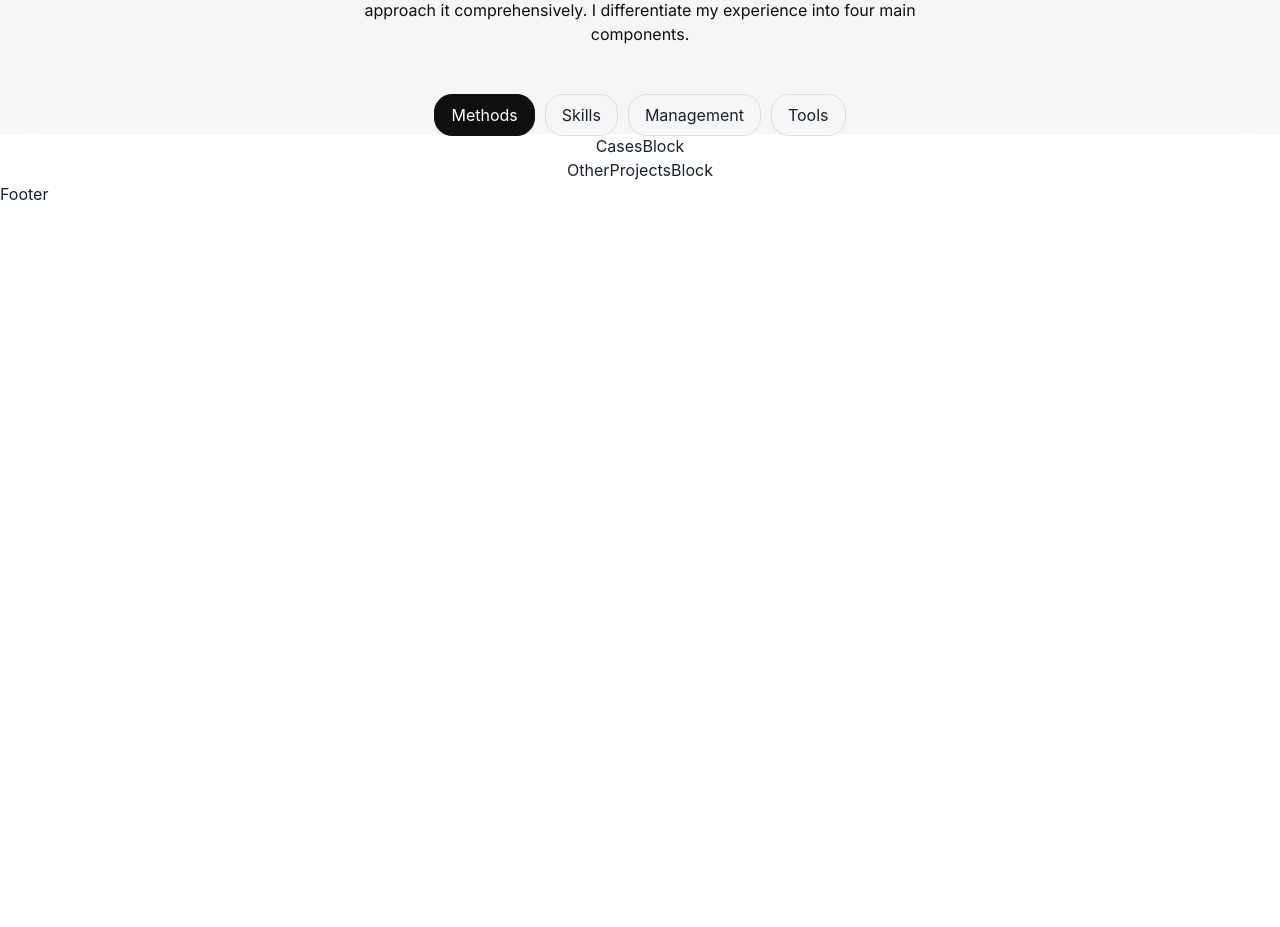
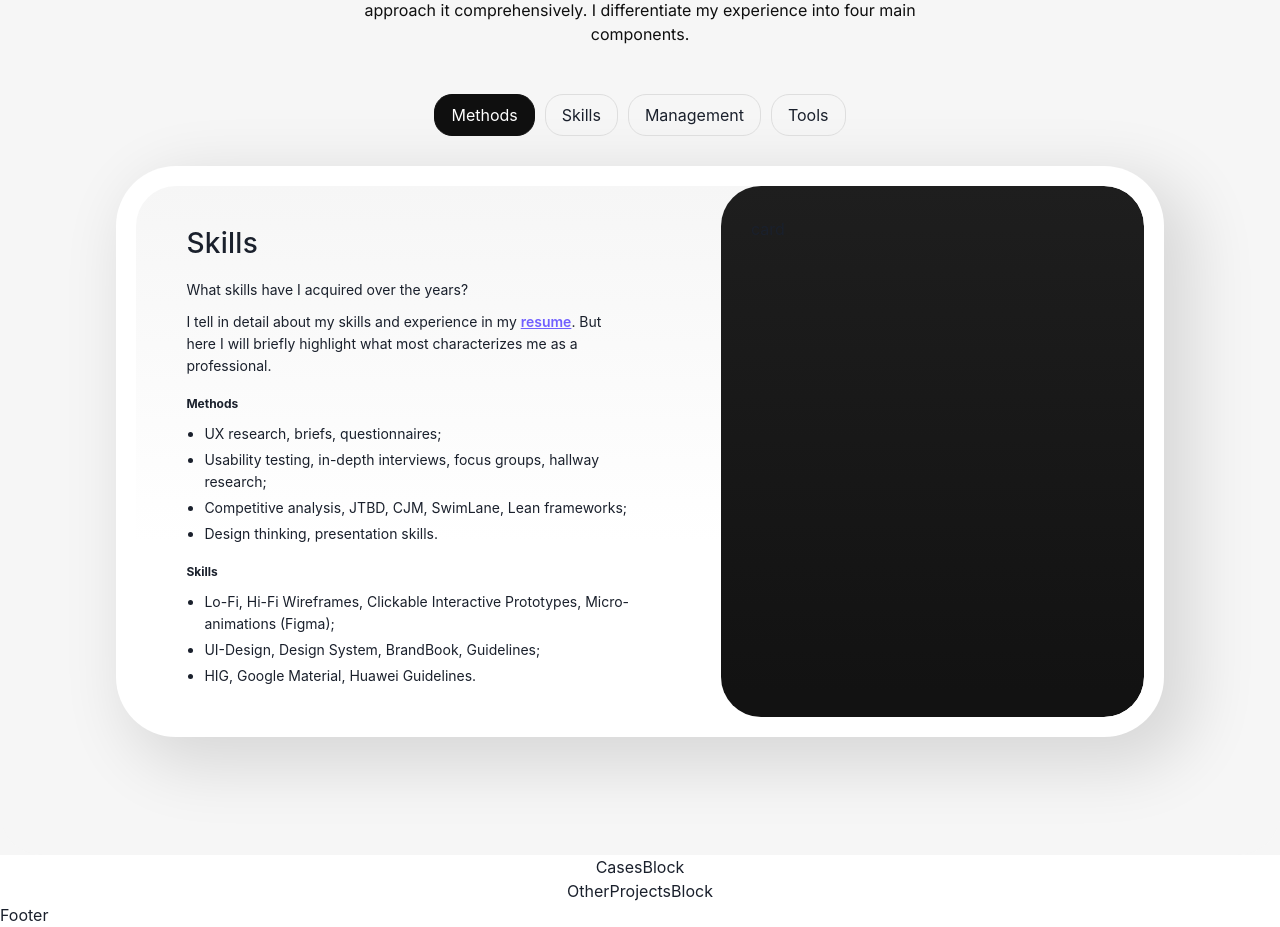
Before and after one commit to Sh4n-Oldone/better-call-maria, a React (Vite) app: page / in a window 1280 px wide. Shown: the part 1920-2847 px from the top of the page. Before the commit the page ends 2126 px from the top, so only its background shows below. Built offline with nearby package versions, Linux system fonts and the light colour scheme; a web font is replaced by a local one.

Commit message:
hide Tab Methods

```diff
--- a/src/components/ContentBody/SkillsBlock/SkillsTabs/SkillsTabs.tsx
+++ b/src/components/ContentBody/SkillsBlock/SkillsTabs/SkillsTabs.tsx
@@ -1,15 +1,14 @@
 import React, { useState } from 'react'
 import styled from 'styled-components'
-// import { Tab, TabList, TabPanel, TabPanels, Tabs } from '@chakra-ui/react'
-import { Tab, TabList, Tabs } from '@chakra-ui/react'
+import { Tab, TabList, TabPanel, TabPanels, Tabs } from '@chakra-ui/react'
 import { useLangStore } from 'stores'
 import { getSkillsTabs } from 'utils'
 import { colorScheme } from 'shared'
-// import { Card } from './Card'
+import { Card } from './Card'
 // import { Methods } from './Methods'
-// import { Skills } from './Skills'
-// import { Management } from './Management'
-// import { Tools } from './Tools'
+import { Skills } from './Skills'
+import { Management } from './Management'
+import { Tools } from './Tools'
 
 const TabsWrapper = styled.div`
   display: flex;
@@ -43,10 +42,10 @@ const TabsWrapper = styled.div`
   }
 `
 
-// const tabPanelInlineStyle = {
-// 	paddingTop: '32px',
-// 	paddingBottom: '118px',
-// }
+const tabPanelInlineStyle = {
+	paddingTop: '32px',
+	paddingBottom: '118px',
+}
 
 // TODO: content switcher by name
 
@@ -79,12 +78,12 @@ export const SkillsTabs: React.FC = () => {
 						</Tab>
 					))}
 				</TabList>
-				{/* <TabPanels>
-					<TabPanel {...tabPanelInlineStyle}>
+				<TabPanels>
+					{/* <TabPanel {...tabPanelInlineStyle}>
 						<Card>
 							<Methods />
 						</Card>
-					</TabPanel>
+					</TabPanel> */}
 					<TabPanel {...tabPanelInlineStyle}>
 						<Card>
 							<Skills />
@@ -100,7 +99,7 @@ export const SkillsTabs: React.FC = () => {
 							<Tools />
 						</Card>
 					</TabPanel>
-				</TabPanels> */}
+				</TabPanels>
 			</Tabs>
 		</TabsWrapper>
 	)
```
